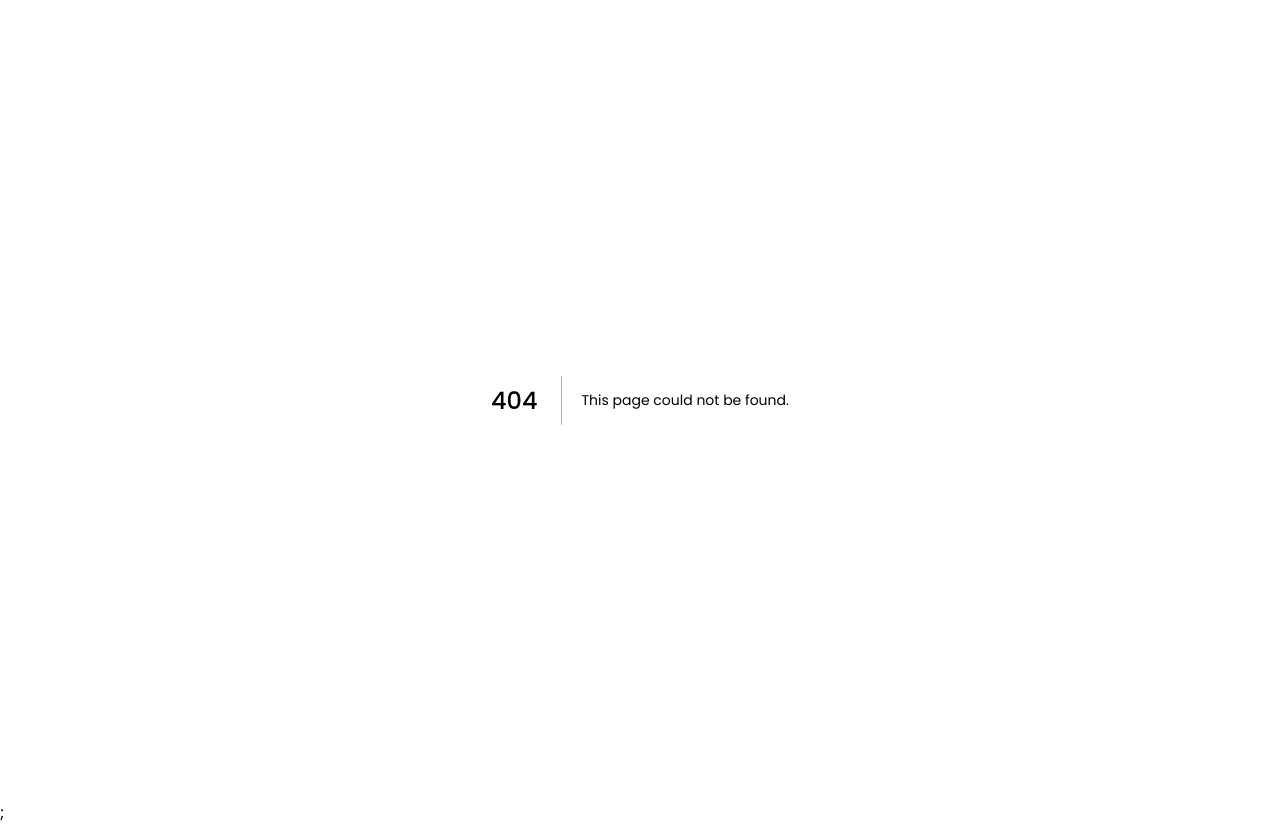
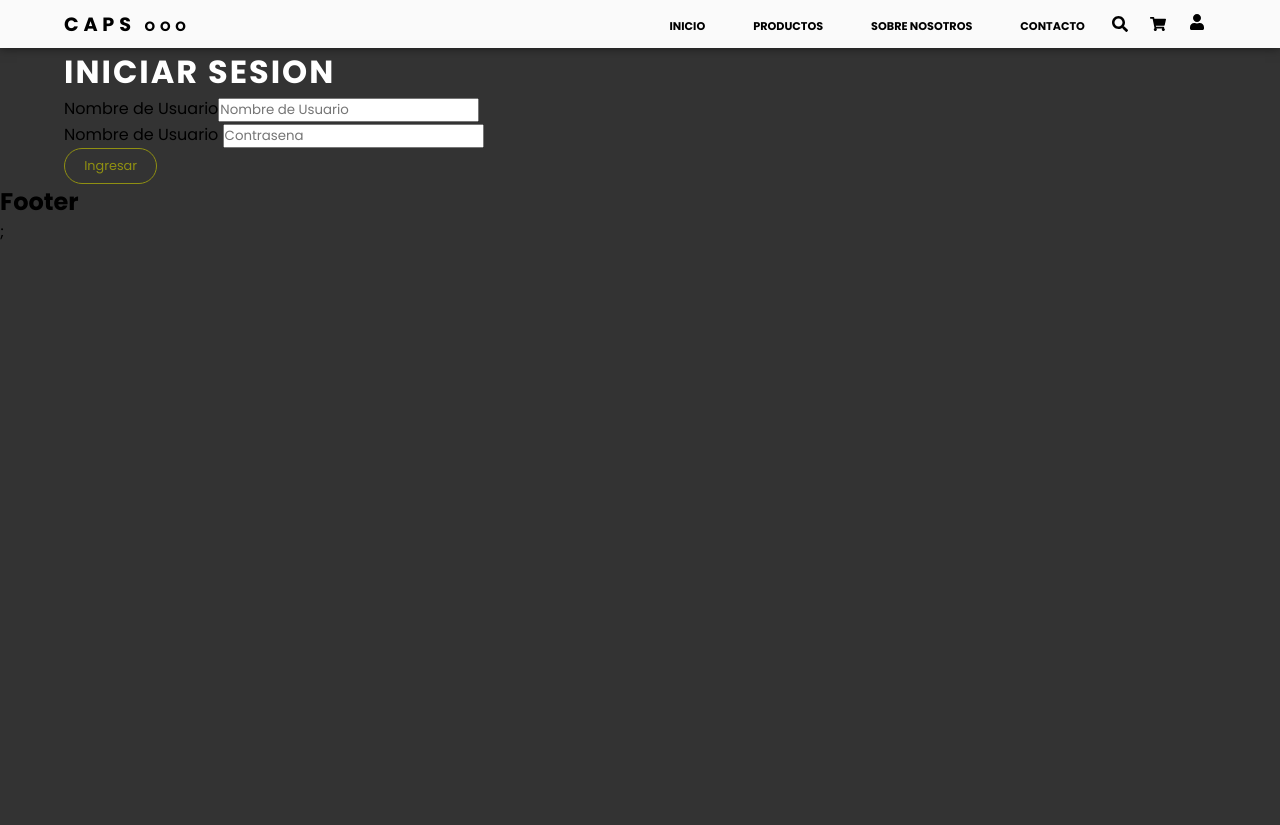
Before and after one commit to myke-roly/capsEcommerce, a Next.js app: page /login in a window 1280 px wide. Before the commit this address had no page. After the commit the page ends 800 px from the top, so only its background shows below. Built offline with nearby package versions, Linux system fonts and the light colour scheme.

Commit message:
menu burguer items

```diff
--- a/components/Login.js
+++ /dev/null
@@ -1,5 +0,0 @@
-import React from 'react';
-
-const Login = () => {
-  return <a className={} role="button"></a>
-}
--- a/containers/Header.js
+++ b/containers/Header.js
@@ -16,7 +16,7 @@ const animate = keyframes`
 `;
 
 const WrapperHeader = styled.header`
-  height: 50vh;
+  height: 65vh;
   width: 100%;
   position: relative;
   background: linear-gradient(to left, #333, #000, #000);
--- a/containers/Nav.js
+++ b/containers/Nav.js
@@ -1,4 +1,4 @@
-import React, { useState, useRef } from 'react';
+import React, { useState, useEffect } from 'react';
 import styled from 'styled-components';
 import Link from 'next/link';
 import { Container } from '../styled/index';
@@ -73,7 +73,7 @@ const Title = styled.h1`
   letter-spacing: 0.3rem;
 
   small {
-    font-size: .7em;
+    font-size: 0.7em;
   }
 `;
 
@@ -94,7 +94,18 @@ const NavBar = () => {
       </li>
     ));
 
+  const [mobile, setMobile] = useState(false);
   const [modeMobile, setModeMobie] = useState(false);
+
+  useEffect(() => {
+    setMobile(window.innerWidth < 900 ? true : false);
+    function func(e) {
+      setMobile(e.target.innerWidth < 900 ? true : false);
+    }
+
+    window.addEventListener('resize', func);
+    return () => window.removeEventListener('resize', func);
+  }, []);
 
   return (
     <Nav>
@@ -107,11 +118,21 @@ const NavBar = () => {
           <div>
             <FaSearch />
             <FaShoppingCart />
-            <FaUser />
+            <Link href="/login">
+              <a>
+                <FaUser />{' '}
+              </a>
+            </Link>
           </div>
         </Links>
       </Container>
-      <BurguerMenu modeMobile={modeMobile} handleModeMobile={() => setModeMobie(!modeMobile)} />
+      {mobile && (
+        <BurguerMenu
+          modeMobile={modeMobile}
+          handleModeMobile={() => setModeMobie(!modeMobile)}
+        />
+      )}
+      {modeMobile && <Item />}
     </Nav>
   );
 };
--- /dev/null
+++ b/pages/login.js
@@ -0,0 +1,26 @@
+import React from 'react';
+import Button from '../utils/Button';
+import Title from '../utils/Title';
+import Layout from '../containers/Layout';
+import { Container } from '../styled';
+
+export default () => {
+  return (
+    <Layout>
+      <Container>
+        <form>
+          <Title title="Iniciar Sesion" />
+          <div>
+            <label htmlFor="user">Nombre de Usuario</label>
+            <input type="text" placeholder="Nombre de Usuario" id="user" />
+          </div>
+          <div>
+            <label htmlFor="user">Nombre de Usuario</label>{' '}
+            <input type="password" placeholder="Contrasena" />
+          </div>
+          <Button text="Ingresar" color="success" type="submit" />
+        </form>
+      </Container>
+    </Layout>
+  );
+};
--- a/server.js
+++ b/server.js
@@ -7,7 +7,7 @@ const cors = require('cors');
 const compression = require('compression');
 const dev = process.env.NODE_ENV !== 'production';
 const app = next({ dev });
-const PORT = process.env.PORT || 3030;
+const PORT = process.env.PORT || 8080;
 const handle = app.getRequestHandler();
 
 app.prepare().then(() => {
--- a/utils/BurguerMenu.js
+++ b/utils/BurguerMenu.js
@@ -6,28 +6,24 @@ const Menu = styled.div`
   height: 30px;
   cursor: pointer;
   position: absolute;
-  top: .4rem;
+  top: 0.4rem;
   right: 5%;
 
   span {
-    width: 25px;
+    width: 20px;
     position: absolute;
-    height: ${props => (props.modeMobile ? '0px' : '.25rem')};
+    height: ${props => (props.modeMobile ? '0px' : '.2rem')};
     background: ${({ theme }) => theme.color.dark};
     transition: all 0.3s ease;
     border-radius: 50px;
-
-    @media (min-width: 900px) {
-      display: none;
-    }
 
     &::before {
       content: '';
       position: absolute;
       top: ${props => (props.modeMobile ? 0 : '-.45rem')};
-      height: .25rem;
+      height: 0.2rem;
       background: inherit;
-      width: ${props => (props.modeMobile ? '30px' : '30px')};
+      width: 30px;
       transform: ${props => (props.modeMobile ? 'rotate(-225deg)' : 0)};
       transition: all 0.3s ease;
       border-radius: 50px;
@@ -36,9 +32,9 @@ const Menu = styled.div`
     &::after {
       content: '';
       position: absolute;
-      top: ${props => (props.modeMobile ? 0 : '.4rem')};
-      width: ${props => (props.modeMobile ? '30px' : '15px')};
-      height: .25rem;
+      top: ${props => (props.modeMobile ? 0 : '.45rem')};
+      width: 30px;
+      height: 0.2rem;
       background: inherit;
       transform: ${props => (props.modeMobile ? 'rotate(45deg)' : 0)};
       transition: all 0.3s ease;
@@ -47,11 +43,10 @@ const Menu = styled.div`
   }
 `;
 
-const BurguerMenu = ({ modeMobile, handleModeMobile }) => {
+export default function BurguerMenu({ modeMobile, handleModeMobile }) {
   return (
     <Menu modeMobile={modeMobile} onClick={() => handleModeMobile()}>
       <span></span>
     </Menu>
   );
-};
-export default BurguerMenu;
+}
--- a/utils/Button.js
+++ b/utils/Button.js
@@ -1,7 +1,7 @@
 import React from 'react';
 import styled, { ThemeProvider } from 'styled-components';
 
-const ButtonWrapper = styled.a`
+const ButtonWrapper = styled.button`
   ${props =>
     props.color === 'primary' && {
       background: 'transparent',
@@ -32,6 +32,10 @@ const ButtonWrapper = styled.a`
   }
 `;
 
-export default function Button({ color, text, children }) {
-return <ButtonWrapper color={color}>{text}  {children}</ButtonWrapper>;
+export default function Button({ color, text, children, type }) {
+  return (
+    <ButtonWrapper color={color} type={type}>
+      {text} {children}
+    </ButtonWrapper>
+  );
 }
--- a/utils/Title.js
+++ b/utils/Title.js
@@ -8,10 +8,10 @@ const WrapperTitle = styled.h1`
     color: white;
 `;
 
-export default function Title(props) {
+export default function Title({title}) {
   return (
     <WrapperTitle>
-      {props.title}
+      {title}
     </WrapperTitle>
   )
 }
```
